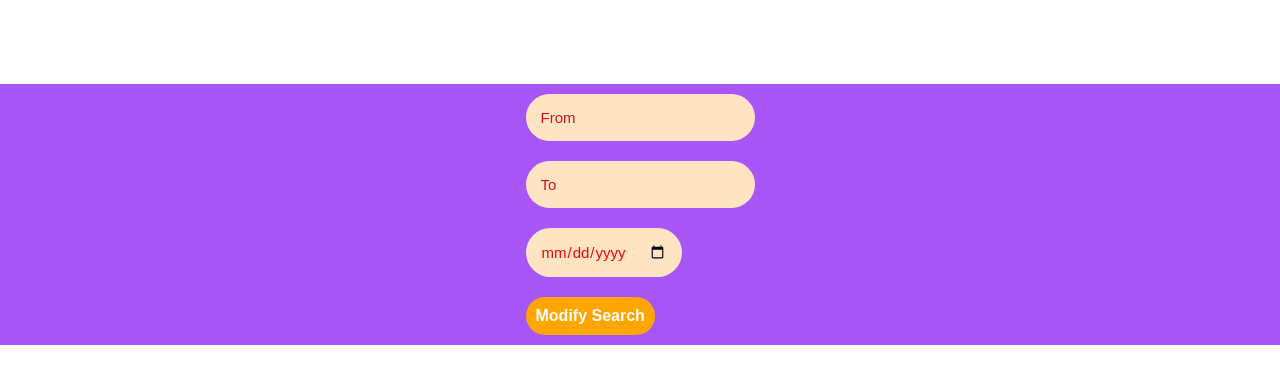
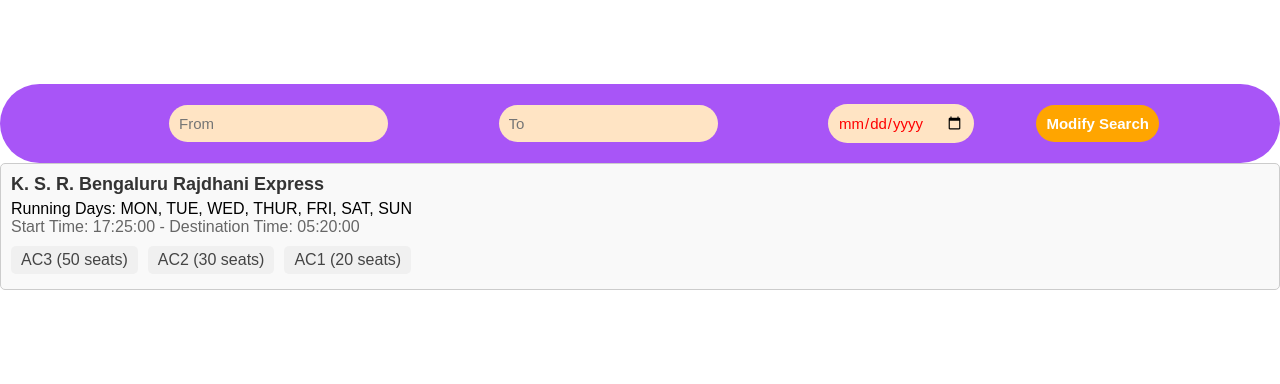
Before and after one commit to sukumar9024/Online-booking-platform, a PHP site: page /train_results.html in a window 1280 px wide. Shown: the part 76-460 px from the top of the page. Run offline with PHP 8.4, Linux system fonts and the light colour scheme.

Commit message:
Trains_resuts_display

```diff
--- a/index.html
+++ b/index.html
@@ -27,7 +27,7 @@
         <form action="fetch.php" method="POST">
             <h1>Trains</h1>
             <div class="input-box">
-                <input type="text" name="start_station" id="start_station" value="start_station" placeholder="From" required>
+                <input type="text" name="start_station" id="start_station" value="From" placeholder="From" required>
                 <i class="bx bxs-user"></i>
             </div>
             <div class="input-box">
@@ -38,7 +38,7 @@
                 <input type="date" name="date" id="Email" placeholder="Date Of Journey" required>
                 <i class="bx bxs-user"></i>
             </div>
-            <button type="submit" value="submit">Search</button>
+            <button type="submit" value="submit" name="submit">Search</button>
         </form>
     </div>
 </body>
--- a/train_results.css
+++ b/train_results.css
@@ -86,44 +86,87 @@ nav > .modify_search_bar{
 .modify_search_bar form{
     display: flex;
     flex-wrap: wrap;
-    justify-content: space-around;
+    justify-content: center;
     margin-top: 10em;
     background-color: #a855f7;
+    padding: 20px;
+    border-radius: 50px;
+}
 
+.input_station{
+    margin-right: 10px;
+    display: inline;
+    margin: 3em;
+}
+
+.modify_search_bar input,
+.modify_search_bar button{
+    padding: 10px;
+    border: none;
+    border-radius: 25px;
+    font-size: 15px;
+}
+
+.modify_search_bar input[type="text"],
+.modify_search_bar input[type="date"]{
+    background-color: bisque;
+    color: red;
+    margin-right: 10px;
 }
 .modify_search_bar .from_TO_Station{
     margin-top: 10em;
 }
 
-.modify_search_bar input{
-    display: absolute;
-    align-items: center;
-    background-color: bisque;
-    color: red;
-    margin: 10px;
-    padding: 15px;
-    border-radius: 25px;
-    border: none;
-    font-size: 15px;
-}
-
-input[type="text"]::placeholder{
-    color: rgb(212, 18, 34);
-}
-
 .modify_search_bar button{
-    padding: 10px;
-    margin: 10px;
-    display: flex;
-    justify-content: center;
     background-color: orange;
     color: white;
-    font-size: 16px;
-    border-radius: 30px;
-    border: none;
     font-weight: 700;
 }
 
 .modify_search_bar button:hover{
     cursor: pointer;
 }
+
+/* Style for train boxes */
+.train-box {
+    border: 1px solid #ccc;
+    border-radius: 5px;
+    padding: 10px;
+    margin-bottom: 20px;
+    background-color: #f9f9f9; /* Light gray background */
+}
+
+/* Style for train name */
+.train-name {
+    font-size: 18px;
+    font-weight: bold;
+    color: #333; /* Dark text color */
+    margin-bottom: 5px;
+}
+
+/* Style for train information */
+.train-info {
+    color: #666; /* Medium gray text color */
+    margin-bottom: 10px;
+}
+
+/* Style for running days */
+.running-days {
+    color: #777; /* Light gray text color */
+}
+
+/* Style for train categories */
+.train-categories {
+    display: flex;
+    flex-wrap: wrap;
+}
+
+/* Style for individual category */
+.train-category {
+    margin-right: 10px;
+    margin-bottom: 5px;
+    background-color: #f0f0f0; /* Lighter gray background */
+    padding: 5px 10px;
+    border-radius: 5px;
+    color: #444; /* Dark gray text color */
+}
--- a/train_results.html
+++ b/train_results.html
@@ -38,5 +38,10 @@
             </div>
         </form>
     </div>
+
+    <div id="train-container"></div>
+    <script src="train_results.js"></script>
+
+
 </body>
 </html>
--- /dev/null
+++ b/train_results.js
@@ -0,0 +1,57 @@
+document.addEventListener("DOMContentLoaded", function() {
+    // Mock data for demonstration purposes
+    var trainsData = [
+        {
+            trainName: "K. S. R. Bengaluru Rajdhani Express",
+            runningDays: "MON, TUE, WED, THUR, FRI, SAT, SUN",
+            startTime: "17:25:00",
+            destinationTime: "05:20:00",
+            categories: [
+                { name: "AC3", seatsAvailable: 50 },
+                { name: "AC2", seatsAvailable: 30 },
+                { name: "AC1", seatsAvailable: 20 }
+            ]
+        },
+        // Add more train data objects as needed
+    ];
+
+    // Function to create train boxes dynamically
+    function createTrainBoxes() {
+        var trainContainer = document.getElementById("train-container");
+
+        trainsData.forEach(function(train) {
+            var trainBox = document.createElement("div");
+            trainBox.classList.add("train-box");
+
+            var trainName = document.createElement("div");
+            trainName.classList.add("train-name");
+            trainName.textContent = train.trainName;
+
+            var trainInfo = document.createElement("div");
+            trainInfo.classList.add("train-info");
+            trainInfo.textContent = "Start Time: " + train.startTime + " - Destination Time: " + train.destinationTime;
+
+            var runningDays = document.createElement("div");
+            runningDays.textContent = "Running Days: " + train.runningDays;
+
+            var categories = document.createElement("div");
+            categories.classList.add("train-categories");
+
+            train.categories.forEach(function(category) {
+                var categoryElement = document.createElement("div");
+                categoryElement.classList.add("train-category");
+                categoryElement.textContent = category.name + " (" + category.seatsAvailable + " seats)";
+                categories.appendChild(categoryElement);
+            });
+
+            trainBox.appendChild(trainName);
+            trainBox.appendChild(runningDays);
+            trainBox.appendChild(trainInfo);
+            trainBox.appendChild(categories);
+            trainContainer.appendChild(trainBox);
+        });
+    }
+
+    // Call the function to create train boxes when the page loads
+    createTrainBoxes();
+});
```
Also changed, not shown: fetch.php (+22 -12 lines).
